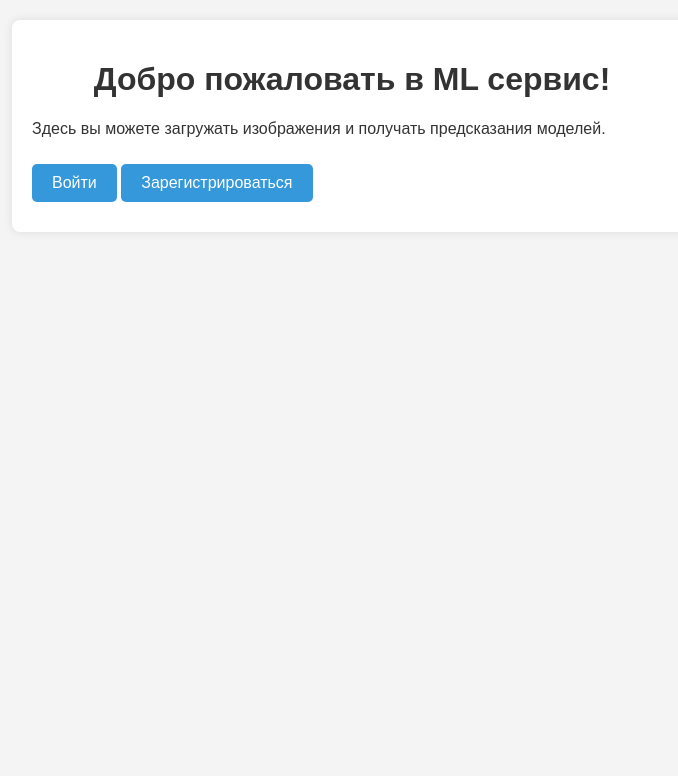
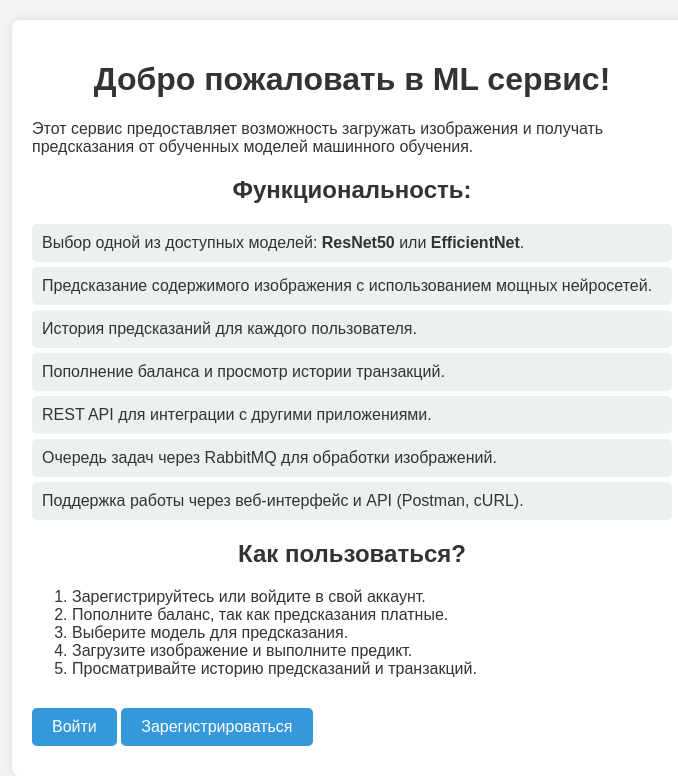
Before and after one commit to LuckyAm20/MLPredictionService, a FastAPI app: page / in a window 1280 px wide. Shown: the part 62-838 px from the top of the page, without its empty margins (288-966 px from the left). Before the commit the page ends 264 px from the top, so only its background shows below. Run offline with FastAPI, Linux system fonts and the light colour scheme.

Commit message:
feat: add icon and description

```diff
--- a/app/templates/base.html
+++ b/app/templates/base.html
@@ -5,6 +5,7 @@
     <meta name="viewport" content="width=device-width, initial-scale=1.0">
     <title>{% block title %}ML Сервис{% endblock %}</title>
     <link rel="stylesheet" href="/static/styles.css">
+    <link rel="icon" type="image/png" href="/static/favicon.ico">
 </head>
 <body>
     <nav>
--- a/app/templates/index.html
+++ b/app/templates/index.html
@@ -2,7 +2,30 @@
 {% block title %}Главная{% endblock %}
 {% block content %}
     <h1>Добро пожаловать в ML сервис!</h1>
-    <p>Здесь вы можете загружать изображения и получать предсказания моделей.</p>
-    <a href="/login" class="btn">Войти</a>
-    <a href="/register" class="btn">Зарегистрироваться</a>
+    <p>Этот сервис предоставляет возможность загружать изображения и получать предсказания от обученных моделей машинного обучения.</p>
+
+    <h2>Функциональность:</h2>
+    <ul>
+        <li>Выбор одной из доступных моделей: <strong>ResNet50</strong> или <strong>EfficientNet</strong>.</li>
+        <li>Предсказание содержимого изображения с использованием мощных нейросетей.</li>
+        <li>История предсказаний для каждого пользователя.</li>
+        <li>Пополнение баланса и просмотр истории транзакций.</li>
+        <li>REST API для интеграции с другими приложениями.</li>
+        <li>Очередь задач через RabbitMQ для обработки изображений.</li>
+        <li>Поддержка работы через веб-интерфейс и API (Postman, cURL).</li>
+    </ul>
+
+    <h2>Как пользоваться?</h2>
+    <ol>
+        <li>Зарегистрируйтесь или войдите в свой аккаунт.</li>
+        <li>Пополните баланс, так как предсказания платные.</li>
+        <li>Выберите модель для предсказания.</li>
+        <li>Загрузите изображение и выполните предикт.</li>
+        <li>Просматривайте историю предсказаний и транзакций.</li>
+    </ol>
+
+    <div style="margin-top: 20px;">
+        <a href="/login" class="btn">Войти</a>
+        <a href="/register" class="btn">Зарегистрироваться</a>
+    </div>
 {% endblock %}
```
Also changed, not shown: app/static/favicon.ico (added).
